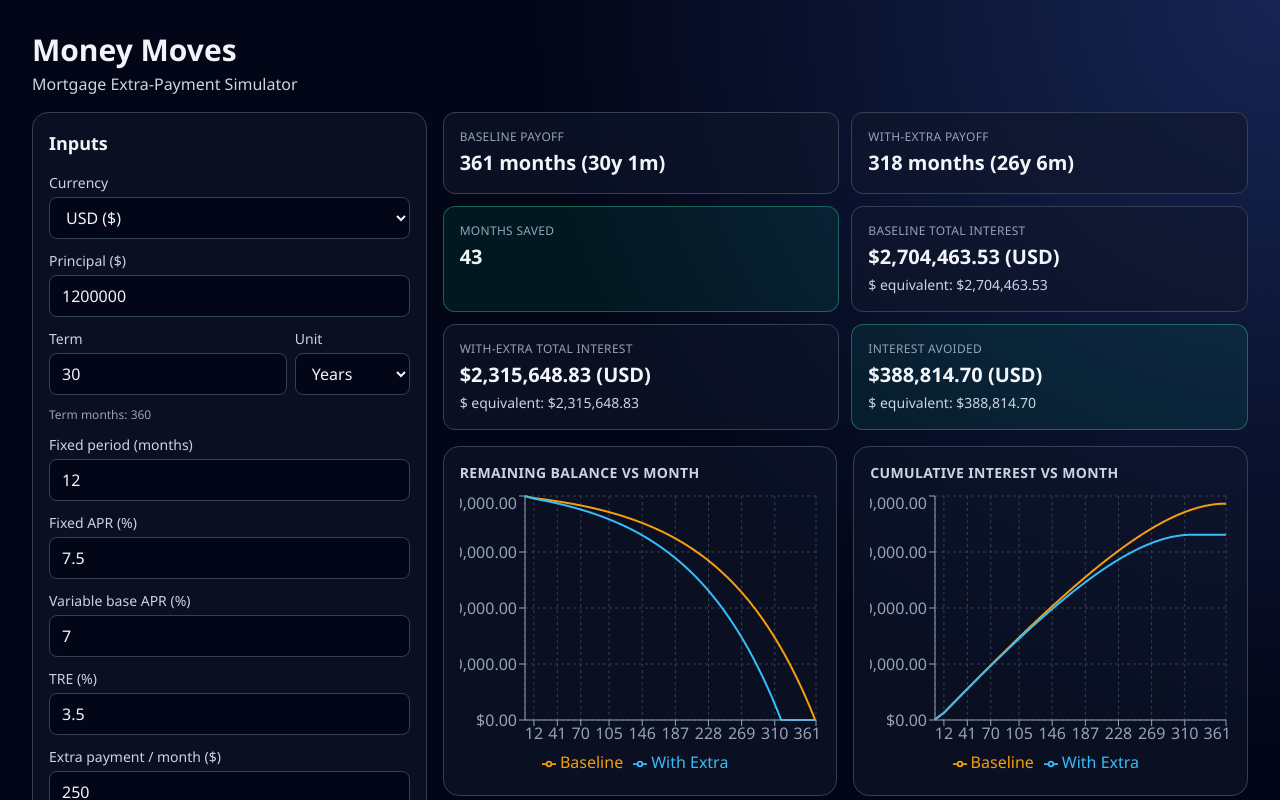
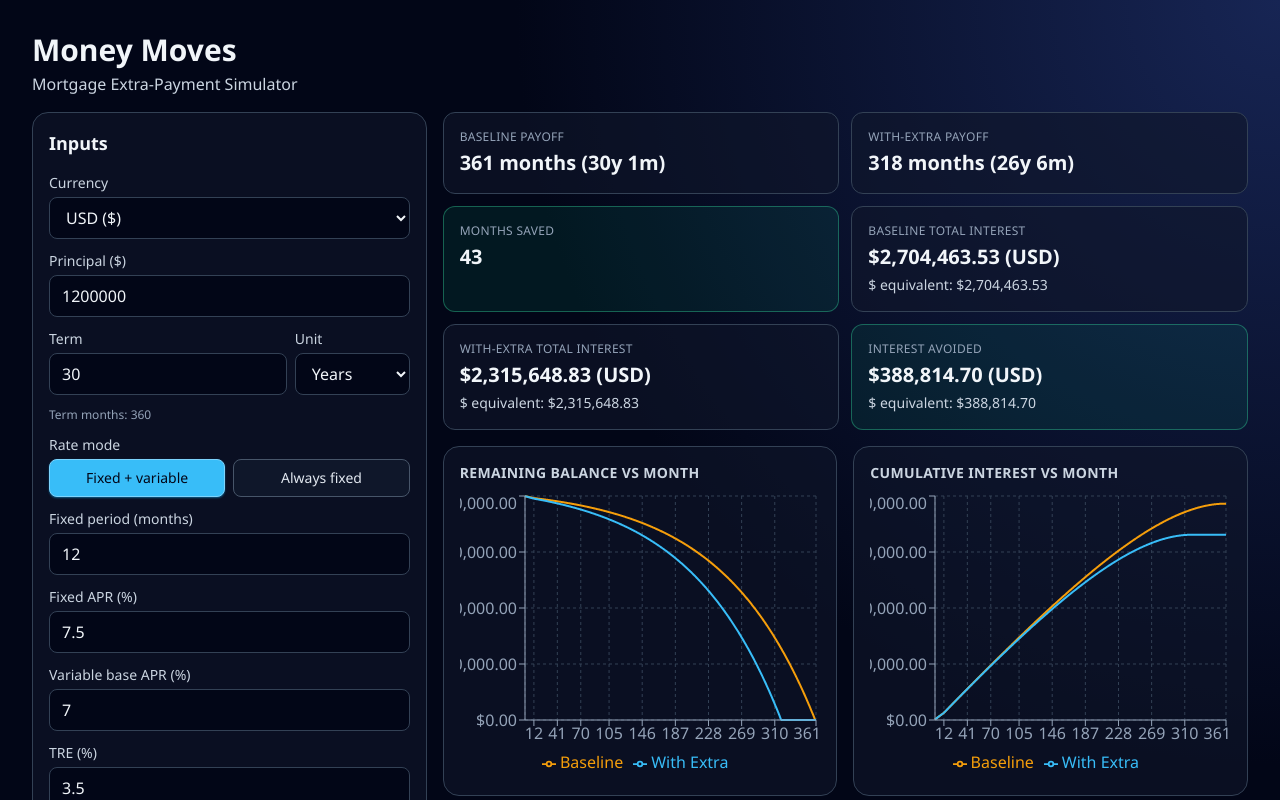
Before and after one commit to maury844/pay-me-now, a React (Vite) app: page / in a window 1280 px wide. Shown: the top 800 px of the page. Built offline with nearby package versions, Linux system fonts and the light colour scheme.

Commit message:
feat: add toggle for fixed vs variable rate

```diff
--- a/src/App.tsx
+++ b/src/App.tsx
@@ -5,7 +5,7 @@ import { InputsCard } from './components/InputsCard';
 import { SummaryCards } from './components/SummaryCards';
 import { useExchangeRate } from './hooks/useExchangeRate';
 import { simulate } from './simulation';
-import type { CurrencyCode, InputState, TermUnit } from './types/app';
+import type { CurrencyCode, InputState, RateMode, TermUnit } from './types/app';
 import { buildChartRows, toSafeNumber } from './utils/simulationView';
 
 const defaultInputs: InputState = {
@@ -20,6 +20,7 @@ const defaultInputs: InputState = {
 
 function App() {
   const [termUnit, setTermUnit] = useState<TermUnit>('years');
+  const [rateMode, setRateMode] = useState<RateMode>('FIXED_PLUS_VARIABLE');
   const [inputs, setInputs] = useState<InputState>(defaultInputs);
   const [currency, setCurrency] = useState<CurrencyCode>('USD');
   const { exchangeRate, resolvedExchangeRate, onExchangeRateChange } =
@@ -46,13 +47,15 @@ function App() {
   const fixedMonths = useMemo(() => {
     return Math.min(Math.round(toSafeNumber(inputs.fixedMonths)), termMonths);
   }, [inputs.fixedMonths, termMonths]);
+  const effectiveFixedMonths =
+    rateMode === 'ALWAYS_FIXED' ? termMonths : fixedMonths;
 
   const baselineResult = useMemo(
     () =>
       simulate({
         principal: principalUsd,
         termMonths,
-        fixedMonths,
+        fixedMonths: effectiveFixedMonths,
         fixedApr: toSafeNumber(inputs.fixedApr),
         variableBaseApr: toSafeNumber(inputs.variableBaseApr),
         tre: toSafeNumber(inputs.tre),
@@ -60,7 +63,7 @@ function App() {
         mode: 'KEEP_PAYMENT',
       }),
     [
-      fixedMonths,
+      effectiveFixedMonths,
       inputs.fixedApr,
       inputs.tre,
       inputs.variableBaseApr,
@@ -74,7 +77,7 @@ function App() {
       simulate({
         principal: principalUsd,
         termMonths,
-        fixedMonths,
+        fixedMonths: effectiveFixedMonths,
         fixedApr: toSafeNumber(inputs.fixedApr),
         variableBaseApr: toSafeNumber(inputs.variableBaseApr),
         tre: toSafeNumber(inputs.tre),
@@ -82,7 +85,7 @@ function App() {
         mode: 'KEEP_PAYMENT',
       }),
     [
-      fixedMonths,
+      effectiveFixedMonths,
       inputs.fixedApr,
       inputs.tre,
       inputs.variableBaseApr,
@@ -129,10 +132,12 @@ function App() {
             inputs={inputs}
             termUnit={termUnit}
             termMonths={termMonths}
+            rateMode={rateMode}
             variableTotalApr={variableTotalApr}
             currency={currency}
             exchangeRate={exchangeRate}
             onTermUnitChange={setTermUnit}
+            onRateModeChange={setRateMode}
             onCurrencyChange={setCurrency}
             onExchangeRateChange={onExchangeRateChange}
             onInputChange={updateInput}
--- a/src/components/InputsCard.tsx
+++ b/src/components/InputsCard.tsx
@@ -1,4 +1,5 @@
-import type { CurrencyCode, InputState, TermUnit } from '../types/app'
+import type { CurrencyCode, InputState, RateMode, TermUnit } from '../types/app'
+import { classNameHelper } from '../utils/classNameHelper'
 import { getCurrencyInputLabel } from '../utils/format'
 import { Card } from './ui/Card'
 
@@ -6,10 +7,12 @@ type InputsCardProps = {
   inputs: InputState
   termUnit: TermUnit
   termMonths: number
+  rateMode: RateMode
   variableTotalApr: string
   currency: CurrencyCode
   exchangeRate: number
   onTermUnitChange: (next: TermUnit) => void
+  onRateModeChange: (next: RateMode) => void
   onCurrencyChange: (next: CurrencyCode) => void
   onExchangeRateChange: (value: string) => void
   onInputChange: (key: keyof InputState, value: string) => void
@@ -43,10 +46,12 @@ export function InputsCard({
   inputs,
   termUnit,
   termMonths,
+  rateMode,
   variableTotalApr,
   currency,
   exchangeRate,
   onTermUnitChange,
+  onRateModeChange,
   onCurrencyChange,
   onExchangeRateChange,
   onInputChange,
@@ -112,12 +117,44 @@ export function InputsCard({
 
         <p className='text-xs text-slate-400'>Term months: {termMonths}</p>
 
+        <div>
+          <span className='mb-1 block text-sm text-slate-300'>Rate mode</span>
+          <div className='grid grid-cols-2 gap-2'>
+            <button
+              type='button'
+              className={classNameHelper(
+                'rounded-lg border px-3 py-2 text-sm font-medium transition focus-visible:outline-none focus-visible:ring-2 focus-visible:ring-sky-300',
+                rateMode === 'FIXED_PLUS_VARIABLE'
+                  ? 'border-sky-300 bg-sky-400 text-slate-950 shadow-sm shadow-sky-500/50'
+                  : 'border-slate-600 bg-slate-900 text-slate-200 hover:border-slate-400',
+              )}
+              onClick={() => onRateModeChange('FIXED_PLUS_VARIABLE')}
+            >
+              Fixed + variable
+            </button>
+            <button
+              type='button'
+              className={classNameHelper(
+                'rounded-lg border px-3 py-2 text-sm font-medium transition focus-visible:outline-none focus-visible:ring-2 focus-visible:ring-sky-300',
+                rateMode === 'ALWAYS_FIXED'
+                  ? 'border-sky-300 bg-sky-400 text-slate-950 shadow-sm shadow-sky-500/50'
+                  : 'border-slate-600 bg-slate-900 text-slate-200 hover:border-slate-400',
+              )}
+              onClick={() => onRateModeChange('ALWAYS_FIXED')}
+            >
+              Always fixed
+            </button>
+          </div>
+        </div>
+
+        {rateMode === 'FIXED_PLUS_VARIABLE' ? (
           <NumberField
             label='Fixed period (months)'
             value={inputs.fixedMonths}
             min='0'
             onChange={(value) => onInputChange('fixedMonths', value)}
           />
+        ) : null}
 
         <NumberField
           label='Fixed APR (%)'
@@ -127,6 +164,8 @@ export function InputsCard({
           onChange={(value) => onInputChange('fixedApr', value)}
         />
 
+        {rateMode === 'FIXED_PLUS_VARIABLE' ? (
+          <>
             <NumberField
               label='Variable base APR (%)'
               value={inputs.variableBaseApr}
@@ -142,6 +181,8 @@ export function InputsCard({
               step='0.01'
               onChange={(value) => onInputChange('tre', value)}
             />
+          </>
+        ) : null}
 
         <NumberField
           label={`Extra payment / month (${currencyLabel})`}
@@ -151,6 +192,7 @@ export function InputsCard({
           onChange={(value) => onInputChange('monthlyExtra', value)}
         />
 
+        {rateMode === 'FIXED_PLUS_VARIABLE' ? (
           <div className='rounded-lg border border-slate-700 bg-slate-950/70 p-3 text-sm text-slate-300'>
             <p>Variable APR after fixed period</p>
             <p className='mt-1 text-slate-200'>
@@ -158,6 +200,17 @@ export function InputsCard({
               % = <span className='font-semibold text-sky-300'>{variableTotalApr}%</span>
             </p>
           </div>
+        ) : (
+          <div className='rounded-lg border border-slate-700 bg-slate-950/70 p-3 text-sm text-slate-300'>
+            <p>Fixed APR applies for the full loan term.</p>
+            <p className='mt-1 text-slate-200'>
+              <span className='font-semibold text-sky-300'>
+                {inputs.fixedApr.toFixed(2)}%
+              </span>{' '}
+              for all months
+            </p>
+          </div>
+        )}
       </div>
     </Card>
   )
--- a/src/types/app.ts
+++ b/src/types/app.ts
@@ -1,5 +1,6 @@
 export type TermUnit = 'years' | 'months'
 export type CurrencyCode = 'USD' | 'BOB'
+export type RateMode = 'FIXED_PLUS_VARIABLE' | 'ALWAYS_FIXED'
 
 export type InputState = {
   principal: number
```
Lines whose indentation alone changed are shown as unchanged.
